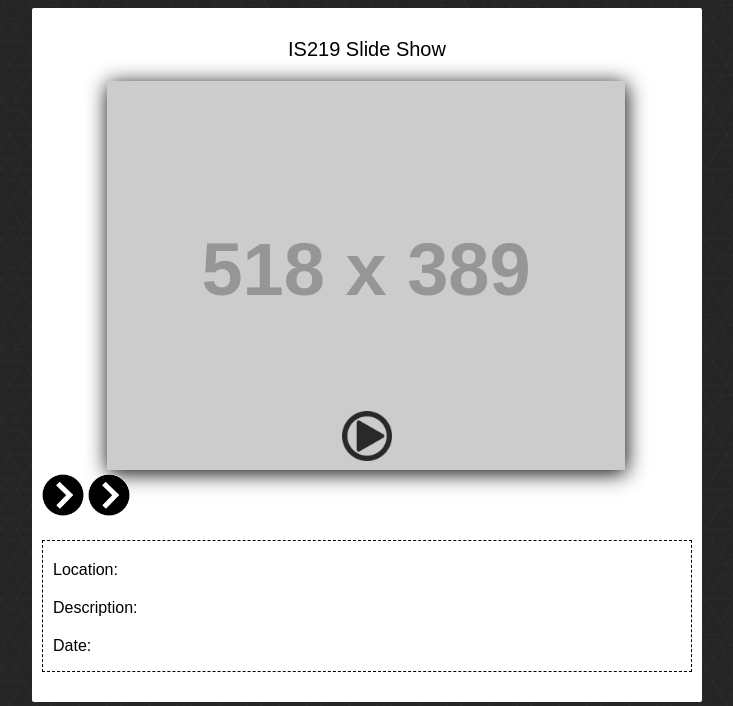
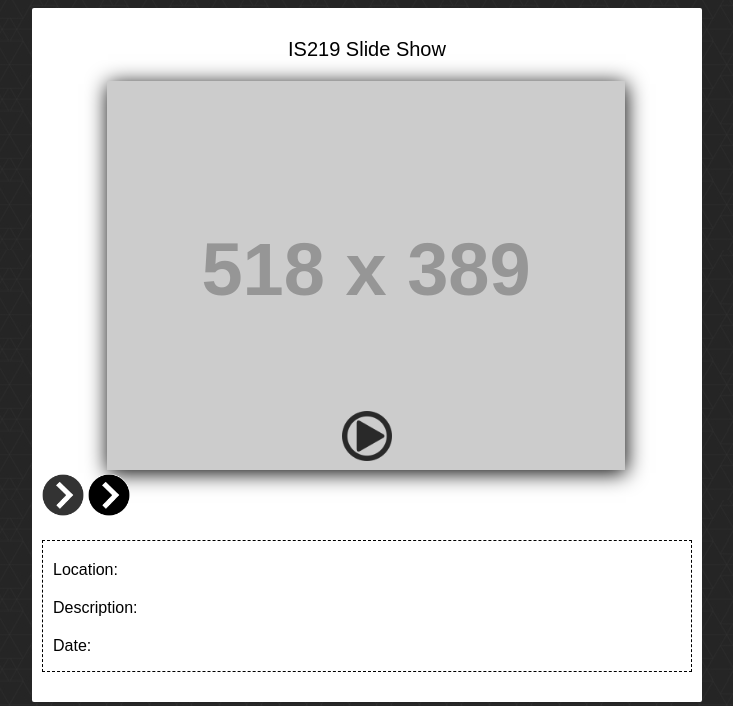
Before and after one commit to skgandhi44/JSON-Gallery, a PHP site: page /index.html in a window 1280 px wide, with the pointer over the restyled element. Shown: the top 706 px of the page, without its empty margins (273-1006 px from the left). Run offline with PHP 8.4, Linux system fonts and the light colour scheme; grey boxes labelled with a size stand in for pictures from a placeholder-image service; some libraries are stand-ins or nearby versions.

Commit message:
Add hover on prevphoto to 0.8

```diff
--- a/css/style.css
+++ b/css/style.css
@@ -56,6 +56,11 @@ body {
 	width: 42px;
 }
 
+#prevPhoto:hover{
+    opacity: 0.8;
+}
+
+
 #nextPhoto {
 	height: 42px;
 	width: 42px;
```
